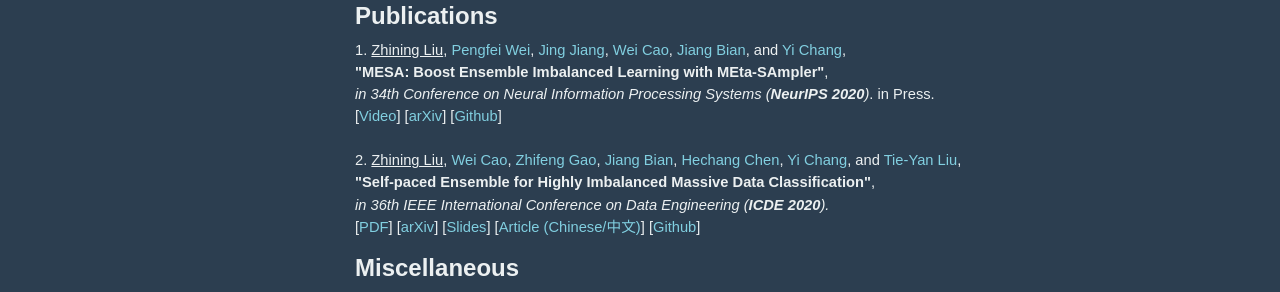
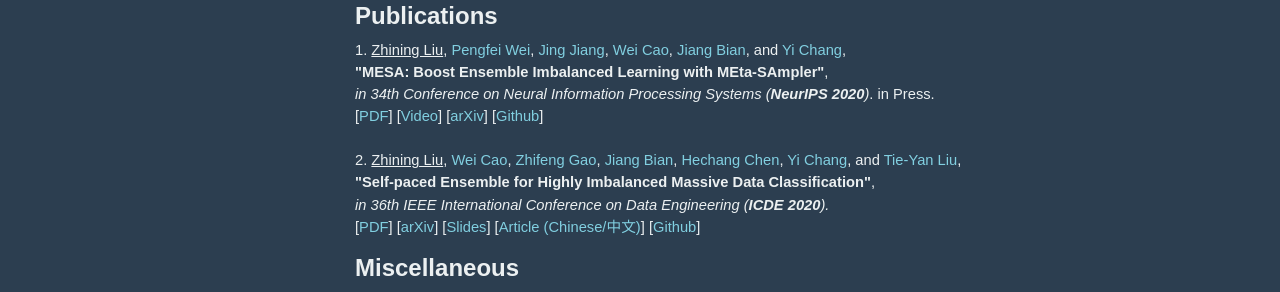
Before and after one commit to ZhiningLiu1998/ZhiningLiu1998.github.io, a Jekyll site: the page built from index.html, in a window 1280 px wide. Shown: the part 610-902 px from the top of the page. Built offline with Jekyll 4.4.1, drawn with Linux system fonts in a browser that asks for light colours; nearby versions of some CDN libraries; a style sheet for code colours, icons or effects is not loaded.

Commit message:
update paper pdf file

```diff
--- a/index.html
+++ b/index.html
@@ -70,6 +70,7 @@
             <b>"MESA: Boost Ensemble Imbalanced Learning with MEta-SAmpler"</b>, <br>
             <i>in 34th Conference on Neural Information Processing Systems (<b>NeurIPS 2020</b>)</i>.
             in Press. <br>
+            [<a href="{{ site.baseurl }}files/NeurIPS_2020_MESA.pdf">PDF<a>]
             [<a href="https://studio.slideslive.com/web_recorder/share/20201020T134559Z__NeurIPS_posters__17343__mesa-effective-ensemble-imbal?s=d3745afc-cfcf-4d60-9f34-63d3d811b55f">Video</a>]
             [<a href="https://arxiv.org/abs/2010.08830">arXiv</a>]
             [<a href="https://github.com/ZhiningLiu1998/mesa">Github</a>]<br><br>
```
Also changed, not shown: 3 other files.
